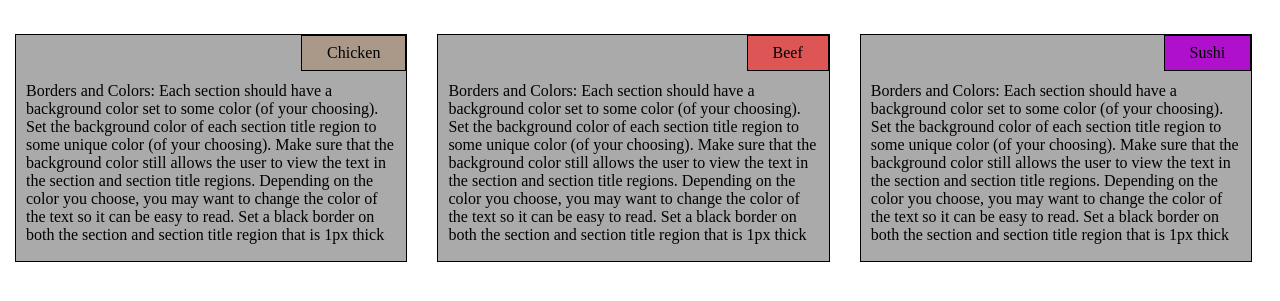
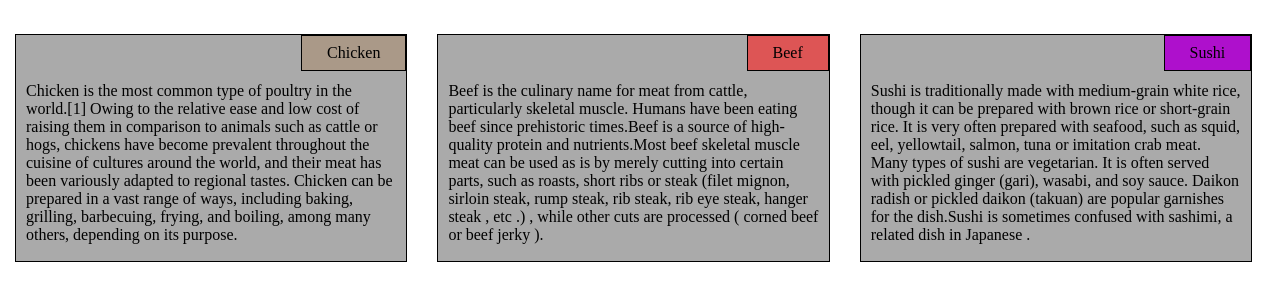
Before and after one commit to ANKITCHAUDHARY-15/Front-end, a plain HTML site: page module2-solution/index.html in a window 1280 px wide. Shown: the part 61-362 px from the top of the page. Drawn offline with Linux system fonts and the light colour scheme.

Commit message:
Update index.html

```diff
--- a/module2-solution/index.html
+++ b/module2-solution/index.html
@@ -14,7 +14,7 @@
 					<div class="border1 bggray">
 						<div class="sectiontitle border1 bg1">Chicken</div>
 						<div class="position">
-							<p>Borders and Colors: Each section should have a background color set to some color (of your choosing). Set the background color of each section title region to some unique color (of your choosing). Make sure that the background color still allows the user to view the text in the section and section title regions. Depending on the color you choose, you may want to change the color of the text so it can be easy to read. Set a black border on both the section and section title region that is 1px thick
+							<p>Chicken is the most common type of poultry in the world.[1] Owing to the relative ease and low cost of raising them in comparison to animals such as cattle or hogs, chickens have become prevalent throughout the cuisine of cultures around the world, and their meat has been variously adapted to regional tastes. Chicken can be prepared in a vast range of ways, including baking, grilling, barbecuing, frying, and boiling, among many others, depending on its purpose.
 							</p>
 
 						</div>
@@ -25,7 +25,7 @@
 					<div class="border1 bggray ">
 						<div class="sectiontitle border1 bg2">Beef</div>
 						<div class="position">
-							<p>Borders and Colors: Each section should have a background color set to some color (of your choosing). Set the background color of each section title region to some unique color (of your choosing). Make sure that the background color still allows the user to view the text in the section and section title regions. Depending on the color you choose, you may want to change the color of the text so it can be easy to read. Set a black border on both the section and section title region that is 1px thick
+							<p>Beef is the culinary name for meat from cattle, particularly skeletal muscle. Humans have been eating  beef since prehistoric  times.Beef is a source of high-quality protein and nutrients.Most beef skeletal muscle meat can  be used as is by merely cutting into certain parts, such as roasts, short ribs or steak (filet mignon, sirloin steak, rump steak, rib steak, rib eye steak, hanger steak , etc .) , while  other cuts are processed ( corned  beef  or beef jerky ).
 							</p>
 						</div>
 					</div>
@@ -34,7 +34,7 @@
 					<div class="border1 bggray">
 						<div class="sectiontitle border1 bg3">Sushi</div>
 						<div class="position">
-							<p>Borders and Colors: Each section should have a background color set to some color (of your choosing). Set the background color of each section title region to some unique color (of your choosing). Make sure that the background color still allows the user to view the text in the section and section title regions. Depending on the color you choose, you may want to change the color of the text so it can be easy to read. Set a black border on both the section and section title region that is 1px thick
+							<p>Sushi is traditionally made with medium-grain white rice, though it can be prepared with brown rice or short-grain rice. It is very often prepared with seafood, such as squid, eel, yellowtail, salmon, tuna or imitation crab meat. Many types of sushi are vegetarian. It is often served with pickled ginger (gari), wasabi, and soy sauce. Daikon radish or pickled daikon (takuan) are popular garnishes for the dish.Sushi is sometimes confused with sashimi, a related dish in Japanese .
 							</p>
 
 						</div>
```
